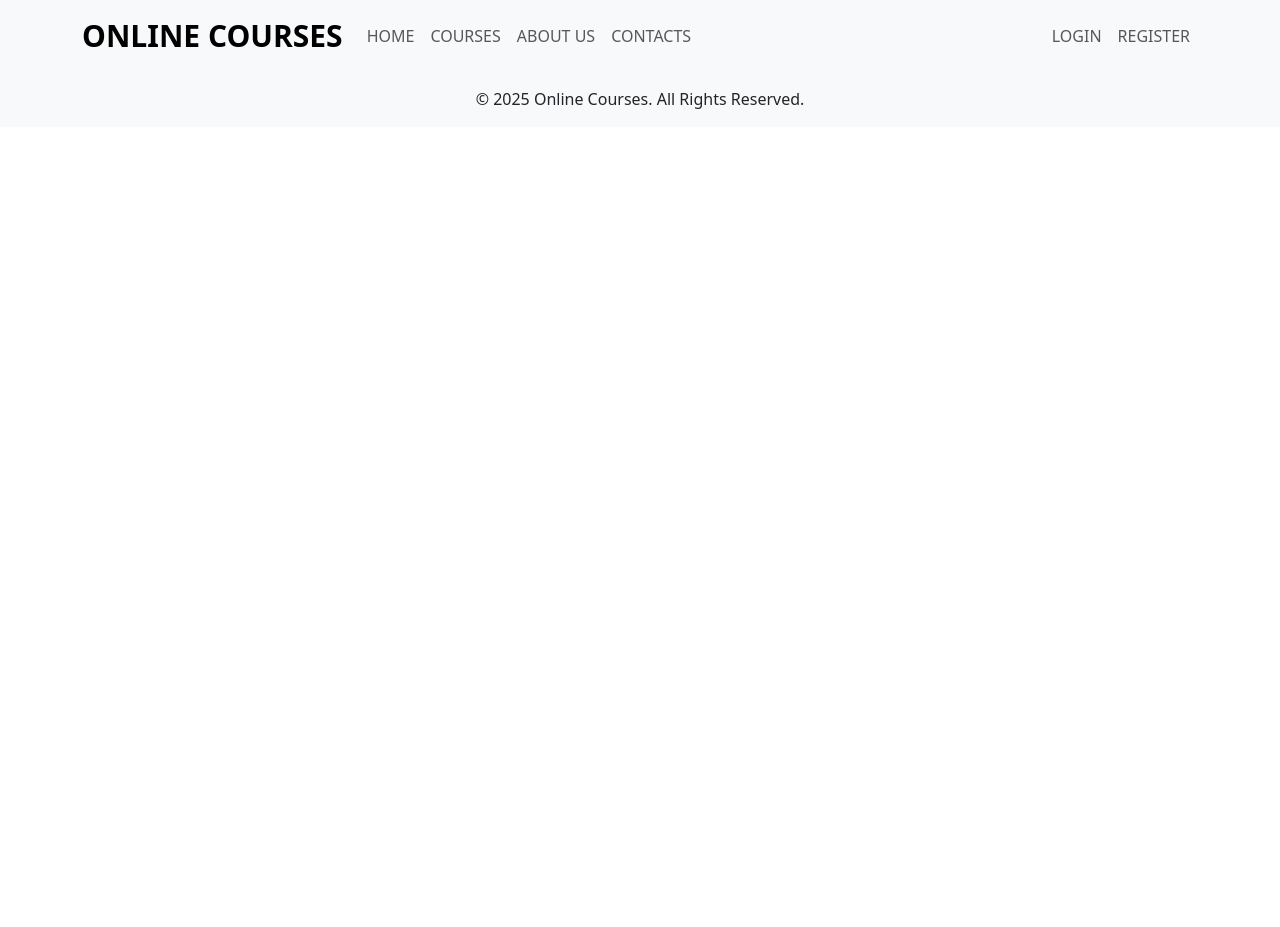
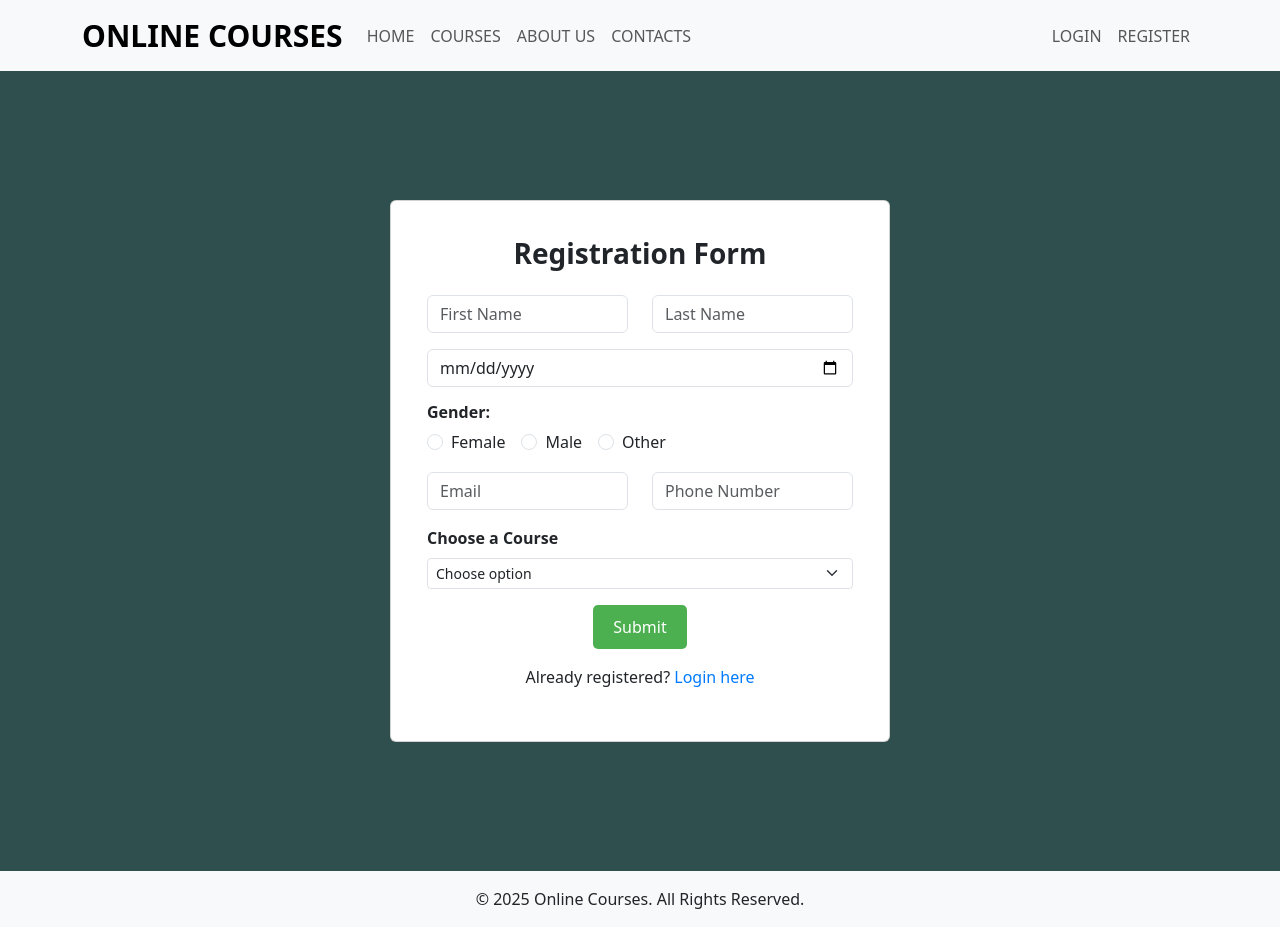
Before and after one commit to KkrisKu/Practic, a React (Vite) app: page /register in a window 1280 px wide. Before the commit the page ends 800 px from the top, so only its background shows below. Built offline with nearby package versions, Linux system fonts and the light colour scheme.

Commit message:
Third Try

```diff
--- a/package.json
+++ b/package.json
@@ -11,6 +11,7 @@
   },
   "dependencies": {
     "bootstrap": "^5.3.3",
+    "mdb-react-ui-kit": "^9.0.0",
     "prop-types": "^15.8.1",
     "react": "^18.3.1",
     "react-bootstrap": "^2.10.8",
--- a/src/App.jsx
+++ b/src/App.jsx
@@ -2,6 +2,7 @@ import 'bootstrap/dist/css/bootstrap.min.css';
 import Header from "./components/Header.jsx";
 import Footer from "./components/Footer.jsx";
 import Home from "./pages/Home.jsx";
+import Registration from "./pages/Registration.jsx";
 import {Route, BrowserRouter, Routes} from "react-router-dom";
 
 function App(){
@@ -11,6 +12,7 @@ function App(){
                 <Header />
                 <Routes>
                     <Route path="/" element={<Home />} />
+                    <Route path="/register" element={<Registration />} />
                 </Routes>
                 <Footer />
             </BrowserRouter>
--- a/src/components/FeatureCard.jsx
+++ b/src/components/FeatureCard.jsx
@@ -1,16 +1,23 @@
 import PropTypes from 'prop-types';
 import { Card, Button } from 'react-bootstrap';
 
-export default function FeatureCard({ title, text, image, buttonText }) {
+export default function FeatureCard({ title, text, image, buttonText, buttonLink }) {
     return (
         <Card className="feature-card h-100 d-flex flex-column">
             <Card.Img variant="top" src={image} alt={title} />
             <Card.Body className="d-flex flex-column">
                 <Card.Title>{title}</Card.Title>
                 <Card.Text className="flex-grow-1">{text}</Card.Text>
-                <Button style={{ backgroundColor: '#4CAF50', border: 'none' }}>
-                    {buttonText}
-                </Button>
+                <a
+                    href={buttonLink}
+                    target="_blank"
+                    rel="noopener noreferrer"
+                    style={{ textDecoration: 'none' }}
+                >
+                    <Button style={{ backgroundColor: '#4CAF50', border: 'none' }}>
+                        {buttonText}
+                    </Button>
+                </a>
             </Card.Body>
         </Card>
     );
@@ -20,5 +27,6 @@ FeatureCard.propTypes = {
     title: PropTypes.string.isRequired,
     text: PropTypes.string.isRequired,
     buttonText: PropTypes.string.isRequired,
+    buttonLink: PropTypes.string.isRequired,
     image: PropTypes.string.isRequired,
 };
--- a/src/components/Header.jsx
+++ b/src/components/Header.jsx
@@ -13,14 +13,14 @@ export default function Header() {
                     <Navbar.Toggle aria-controls="basic-navbar-nav" />
                     <Navbar.Collapse id="basic-navbar-nav">
                         <Nav className="me-auto">
-                            <Nav.Link href="#home">HOME</Nav.Link>
-                            <Nav.Link href="#courses">COURSES</Nav.Link>
-                            <Nav.Link href="#about-us">ABOUT US</Nav.Link>
-                            <Nav.Link href="#contacts">CONTACTS</Nav.Link>
+                            <Nav.Link href="/">HOME</Nav.Link>
+                            <Nav.Link href="/courses">COURSES</Nav.Link>
+                            <Nav.Link href="/about-us">ABOUT US</Nav.Link>
+                            <Nav.Link href="/contacts">CONTACTS</Nav.Link>
                         </Nav>
                         <Nav>
-                            <Nav.Link href="#login">LOGIN</Nav.Link>
-                            <Nav.Link href="#register">REGISTER</Nav.Link>
+                            <Nav.Link href="/login">LOGIN</Nav.Link>
+                            <Nav.Link href="/register">REGISTER</Nav.Link>
                         </Nav>
                     </Navbar.Collapse>
                 </Container>
--- a/src/components/Hero.jsx
+++ b/src/components/Hero.jsx
@@ -1,13 +1,15 @@
 import PropTypes from 'prop-types';
 
-export default function Hero({ title, description, buttonText, image }) {
+export default function Hero({ title, description, buttonText, buttonLink, image }) {
     return (
         <div className="hero">
             <img src={image} alt="Фонове зображення" className="hero-image" />
             <div className="hero-text-container">
                 <h1 className="hero-title">{title}</h1>
                 <p className="hero-description">{description}</p>
-                <button className="hero-button">{buttonText}</button>
+                <a href={buttonLink} className="hero-button">
+                    {buttonText}
+                </a>
             </div>
         </div>
     );
@@ -17,5 +19,6 @@ Hero.propTypes = {
     title: PropTypes.string.isRequired,
     description: PropTypes.string.isRequired,
     buttonText: PropTypes.string.isRequired,
+    buttonLink: PropTypes.string.isRequired, // Додаємо новий prop
     image: PropTypes.string.isRequired,
 };
--- a/src/pages/Registration.jsx
+++ b/src/pages/Registration.jsx
@@ -0,0 +1,72 @@
+import {
+    MDBBtn,
+    MDBContainer,
+    MDBRow,
+    MDBCol,
+    MDBCard,
+    MDBCardBody,
+    MDBInput,
+    MDBRadio
+} from 'mdb-react-ui-kit';
+import { Link } from 'react-router-dom';
+import '../styles/Registration.css';
+
+function Registration() {
+    return (
+        <MDBContainer fluid className="registration-container">
+            <MDBRow className='justify-content-center align-items-center m-5'>
+                <MDBCard style={{ maxWidth: '500px', padding: '20px' }}>
+                    <MDBCardBody>
+                        <h3 className="fw-bold text-center mb-4">Registration Form</h3>
+                        <MDBRow>
+                            <MDBCol md='6'>
+                                <MDBInput wrapperClass='mb-3' placeholder='First Name' size='md' id='form1' type='text'/>
+                            </MDBCol>
+                            <MDBCol md='6'>
+                                <MDBInput wrapperClass='mb-3' placeholder='Last Name' size='md' id='form2' type='text'/>
+                            </MDBCol>
+                        </MDBRow>
+                        <MDBRow>
+                            <MDBCol md='12'>
+                                <MDBInput wrapperClass='mb-3' placeholder='Birthday' size='md' id='form3' type='date'/>
+                            </MDBCol>
+                        </MDBRow>
+                        <MDBRow>
+                            <MDBCol md='12' className='mb-3'>
+                                <h6 className="fw-bold mb-2">Gender:</h6>
+                                <MDBRadio name='inlineRadio' id='inlineRadio1' value='female' label='Female' inline />
+                                <MDBRadio name='inlineRadio' id='inlineRadio2' value='male' label='Male' inline />
+                                <MDBRadio name='inlineRadio' id='inlineRadio3' value='other' label='Other' inline />
+                            </MDBCol>
+                        </MDBRow>
+                        <MDBRow>
+                            <MDBCol md='6'>
+                                <MDBInput wrapperClass='mb-3' placeholder='Email' size='md' id='form4' type='email'/>
+                            </MDBCol>
+                            <MDBCol md='6'>
+                                <MDBInput wrapperClass='mb-3' placeholder='Phone Number' size='md' id='form5' type='tel'/>
+                            </MDBCol>
+                        </MDBRow>
+                        <div className="mb-3">
+                            <label htmlFor="subject-select" className="form-label fw-bold">Choose a Course</label>
+                            <select id="subject-select" className="form-select form-select-sm custom-select">
+                                <option value="" disabled selected>Choose option</option>
+                                <option value="1">Subject 1</option>
+                                <option value="2">Subject 2</option>
+                                <option value="3">Subject 3</option>
+                            </select>
+                        </div>
+                        <div className="text-center">
+                            <MDBBtn className='custom-btn mb-3' size='md'>Submit</MDBBtn>
+                        </div>
+                        <p className="text-center">
+                            Already registered? <Link to="/login" className="login-link">Login here</Link>
+                        </p>
+                    </MDBCardBody>
+                </MDBCard>
+            </MDBRow>
+        </MDBContainer>
+    );
+}
+
+export default Registration;
--- a/src/styles/Home.css
+++ b/src/styles/Home.css
@@ -98,18 +98,19 @@
     padding: 60px 20px;
 }
 
-.feature-card {
-    display: flex;
-    flex-direction: column;
-    height: 100%;
+.features-section .feature-card {
+    max-width: 300px;
+    margin: 0 auto;
 }
 
-.feature-card .card-body {
-    display: flex;
-    flex-direction: column;
-    flex-grow: 1;
+@media (max-width: 768px) {
+    .features-section .feature-card {
+        max-width: 90%;
+    }
 }
 
-.feature-card .card-text {
-    flex-grow: 1;
+@media (max-width: 576px) {
+    .features-section .feature-card {
+        max-width: 100%;
+    }
 }
--- /dev/null
+++ b/src/styles/Login.css
@@ -0,0 +1,45 @@
+body {
+    margin: 0;
+    padding: 0;
+    height: 100vh;
+    background: darkslategray;
+}
+
+.login-container {
+    display: flex;
+    justify-content: center;
+    align-items: center;
+    height: 100vh;
+}
+
+.MDBCard {
+    padding: 20px;
+    border-radius: 10px;
+    box-shadow: 0px 4px 10px rgba(0, 0, 0, 0.1);
+}
+
+.custom-btn {
+    background-color: #4CAF50 !important;
+    color: white !important;
+    border: none !important;
+    padding: 10px 20px;
+    border-radius: 5px;
+    font-size: 16px;
+}
+
+.custom-btn:hover {
+    background-color: #45a049 !important;
+}
+
+.register-link {
+    color: #007bff;
+    text-decoration: none;
+}
+
+.register-link:hover {
+    text-decoration: underline;
+}
+
+input::placeholder {
+    color: #aaa;
+}
--- /dev/null
+++ b/src/styles/Registration.css
@@ -0,0 +1,50 @@
+body {
+    margin: 0;
+    padding: 0;
+    height: 100vh;
+    background: darkslategray;
+}
+
+.registration-container {
+    display: flex;
+    justify-content: center;
+    align-items: center;
+    height: 100vh;
+}
+
+.MDBCard {
+    padding: 20px;
+    border-radius: 10px;
+    box-shadow: 0px 4px 10px rgba(0, 0, 0, 0.1);
+}
+
+.custom-btn {
+    background-color: #4CAF50 !important;
+    color: white !important;
+    border: none !important;
+    padding: 10px 20px;
+    border-radius: 5px;
+    font-size: 16px;
+}
+
+.custom-btn:hover {
+    background-color: #45a049 !important;
+}
+
+.custom-select option:checked {
+    background-color: #4CAF50;
+    color: white;
+}
+
+.login-link {
+    color: #007bff;
+    text-decoration: none;
+}
+
+.login-link:hover {
+    text-decoration: underline;
+}
+
+input::placeholder {
+    color: #aaa;
+}
```
Also changed, not shown: src/pages/Home.jsx (+8 -4 lines), src/pages/courses/Login.jsx (added, +50 -0 lines), 1 other file (tests, documents, lock files or other folders).
